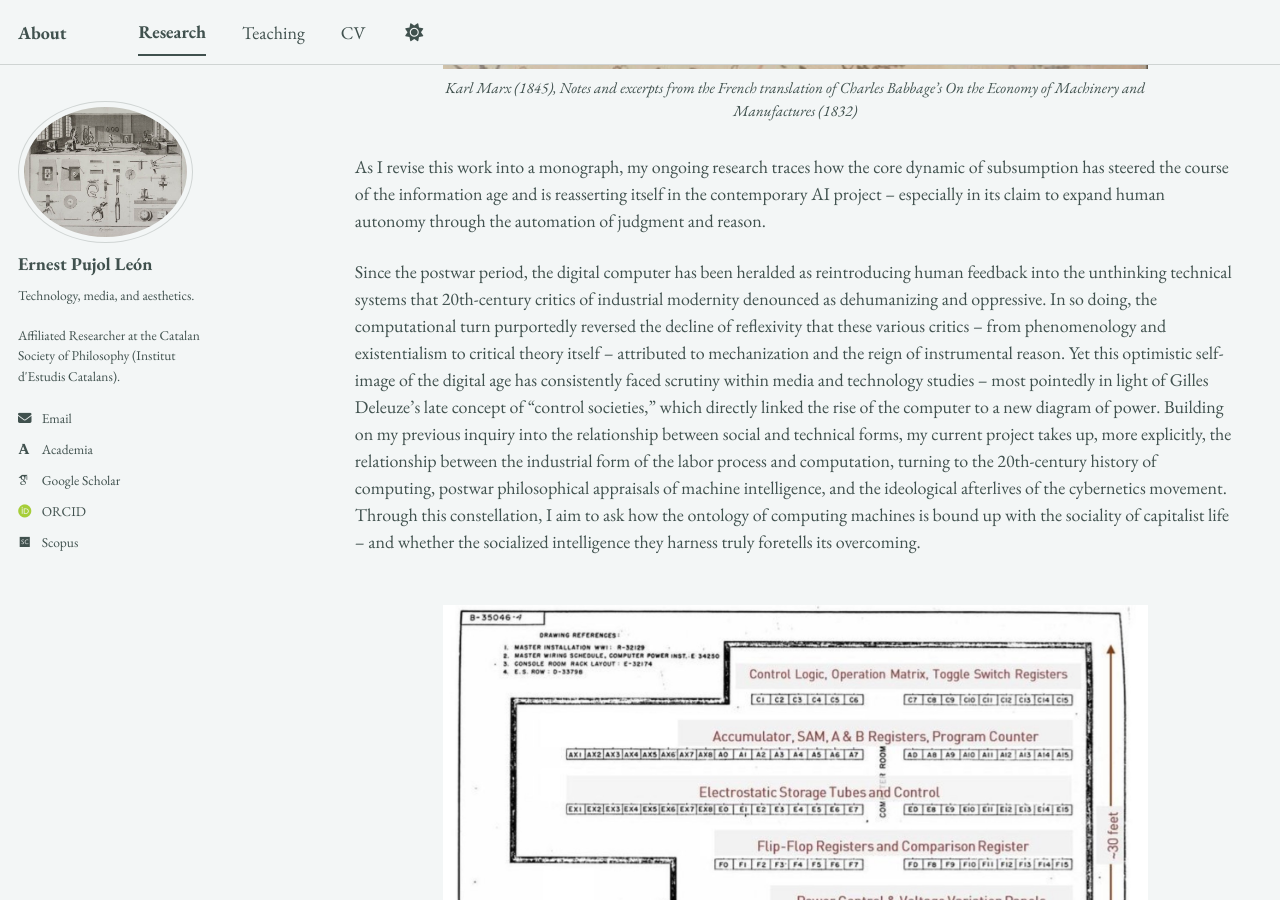
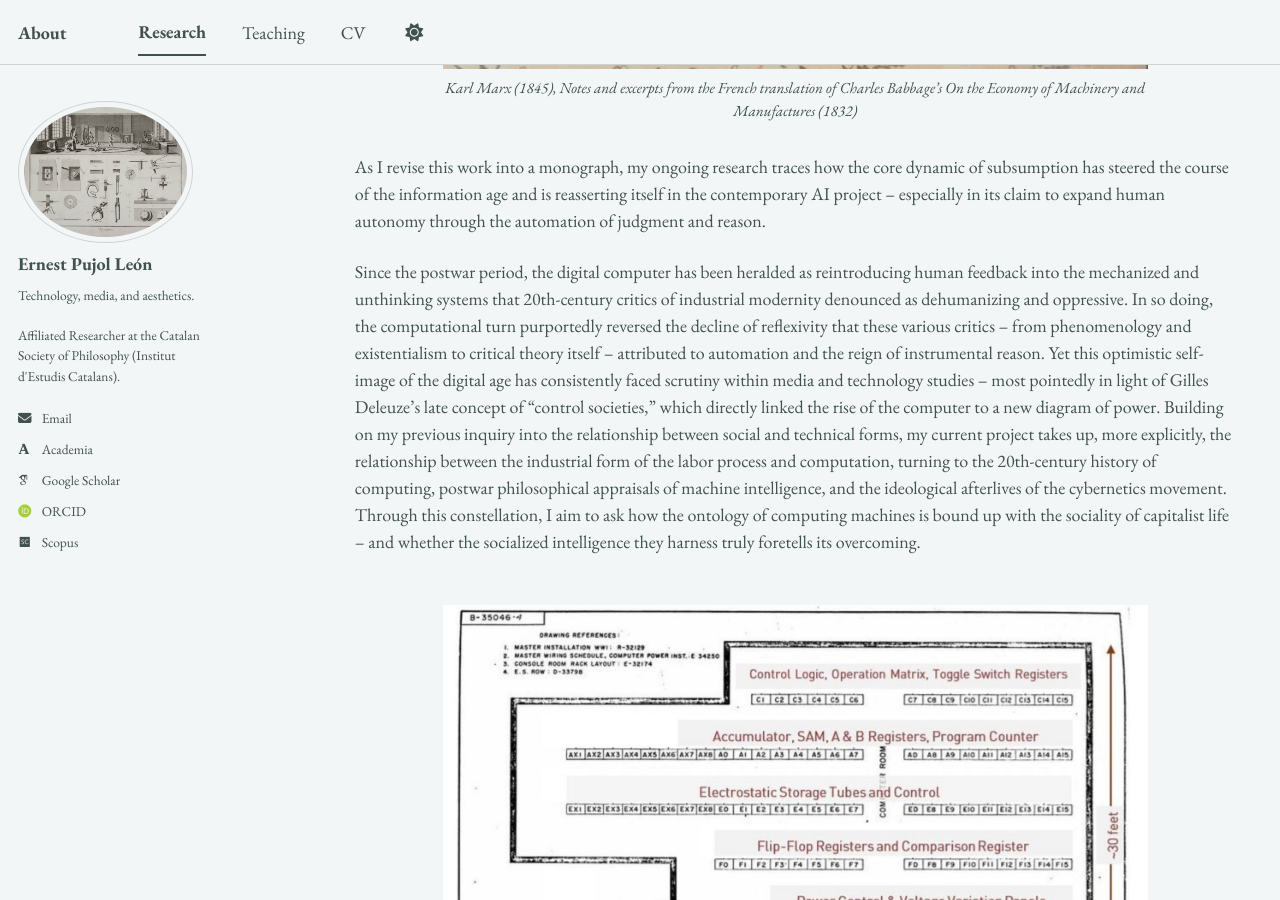
Before and after one commit to epujol90/epujol90.github.io, a Jekyll site: the page built from _pages/research.md, in a window 1280 px wide and 900 px high, scrolled down 1560 px. Built offline with Jekyll 4.4.1, drawn with Linux system fonts in a browser that asks for light colours; some web fonts are replaced; a script bundle is joined from its source files by our own code; library files that are not in the unit come from our copies.

Commit message:
Update research.md

```diff
--- a/_pages/research.md
+++ b/_pages/research.md
@@ -27,7 +27,7 @@ My doctoral work centered on the _longue durée_ of industrial modernity and wha
 
 As I revise this work into a monograph, my ongoing research traces how the core dynamic of subsumption has steered the course of the information age and is reasserting itself in the contemporary AI project -- especially in its claim to expand human autonomy through the automation of judgment and reason.
 
-Since the postwar period, the digital computer has been heralded as reintroducing human feedback into the unthinking technical systems that 20th-century critics of industrial modernity denounced as dehumanizing and oppressive. In so doing, the computational turn purportedly reversed the decline of reflexivity that these various critics -- from phenomenology and existentialism to critical theory itself -- attributed to mechanization and the reign of instrumental reason. Yet this optimistic self-image of the digital age has consistently faced scrutiny within media and technology studies -- most pointedly in light of Gilles Deleuze's late concept of “control societies," which directly linked the rise of the computer to a new diagram of power. Building on my previous inquiry into the relationship between social and technical forms, my current project takes up, more explicitly, the relationship between the industrial form of the labor process and computation, turning to the 20th-century history of computing, postwar philosophical appraisals of machine intelligence, and the ideological afterlives of the cybernetics movement. Through this constellation, I aim to ask how the ontology of computing machines is bound up with the sociality of capitalist life -- and whether the socialized intelligence they harness truly foretells its overcoming.
+Since the postwar period, the digital computer has been heralded as reintroducing human feedback into the mechanized and unthinking systems that 20th-century critics of industrial modernity denounced as dehumanizing and oppressive. In so doing, the computational turn purportedly reversed the decline of reflexivity that these various critics -- from phenomenology and existentialism to critical theory itself -- attributed to automation and the reign of instrumental reason. Yet this optimistic self-image of the digital age has consistently faced scrutiny within media and technology studies -- most pointedly in light of Gilles Deleuze's late concept of “control societies," which directly linked the rise of the computer to a new diagram of power. Building on my previous inquiry into the relationship between social and technical forms, my current project takes up, more explicitly, the relationship between the industrial form of the labor process and computation, turning to the 20th-century history of computing, postwar philosophical appraisals of machine intelligence, and the ideological afterlives of the cybernetics movement. Through this constellation, I aim to ask how the ontology of computing machines is bound up with the sociality of capitalist life -- and whether the socialized intelligence they harness truly foretells its overcoming.
 <br>
 <br>
 
```
